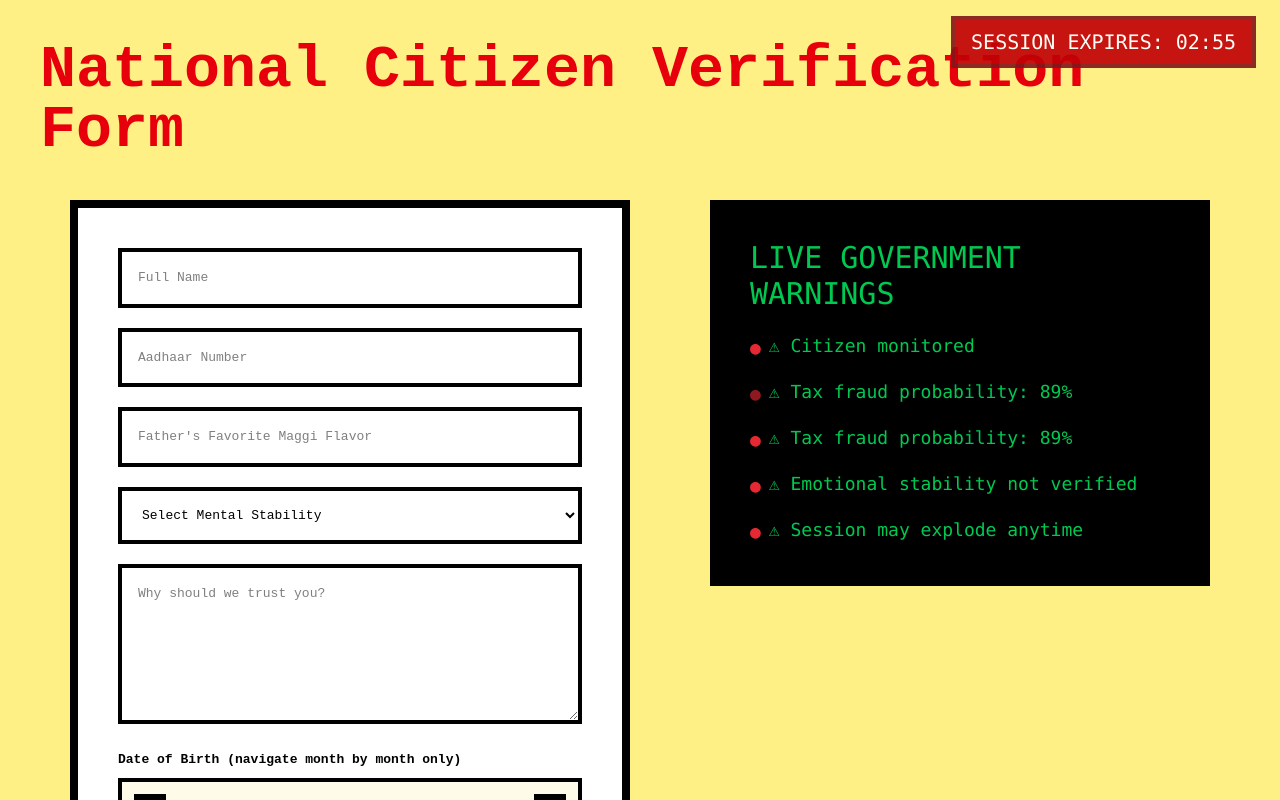
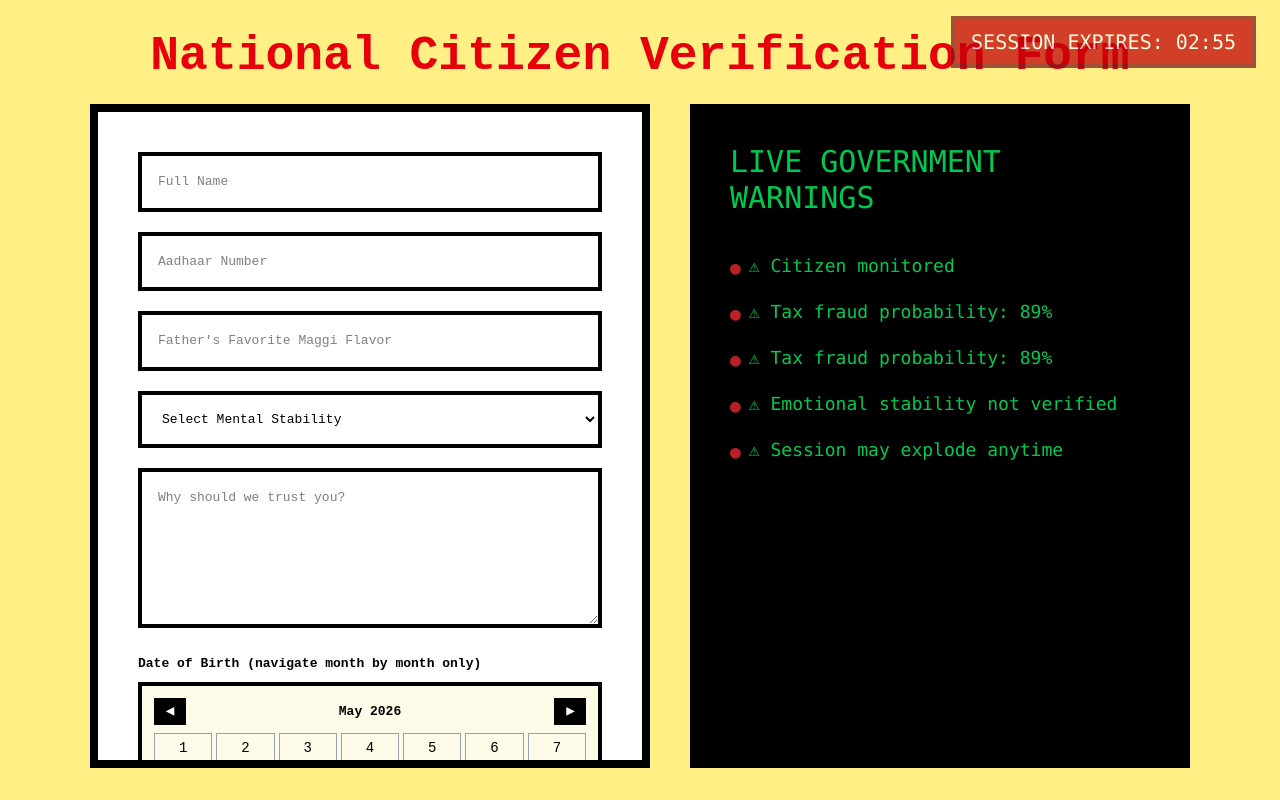
Before and after one commit to sarva1210/gov.exe, a React app in the folder frontend/: page /form in a window 1280 px wide. Shown: the top 800 px of the page. Built offline with nearby package versions, Linux system fonts and the light colour scheme; the HTML template or start-up script is replaced by a standard one.

Commit message:
scrollbar

```diff
--- a/frontend/src/pages/FormPortal.jsx
+++ b/frontend/src/pages/FormPortal.jsx
@@ -230,20 +230,20 @@ function FormPortal() {
   const toggleCheck = (k) => setCheckboxes(c => ({ ...c, [k]: !c[k] }))
 
   return (
-    <div className="min-h-screen bg-yellow-200 p-6 md:p-10 relative overflow-y-scroll w-full">
+    <div className="h-screen bg-yellow-200 p-6 md:p-8 flex flex-col relative overflow-hidden w-full">
 
       {/* Session timer — top right (Feature C) */}
       <div className="fixed top-4 right-6 bg-red-700 text-white font-mono px-4 py-2 z-50 text-xl border-4 border-red-900 animate-pulse">
         SESSION EXPIRES: {mm}:{ss}
       </div>
 
-      <h1 className="text-4xl md:text-6xl font-bold mb-10 text-red-600">
+      <h1 className="text-3xl md:text-5xl font-bold mb-6 text-red-600 text-center shrink-0">
         National Citizen Verification Form
       </h1>
 
-      <div className="flex flex-col lg:flex-row gap-10 lg:gap-20 items-start justify-center max-w-full">
+      <div className="flex flex-col lg:flex-row gap-6 lg:gap-10 items-stretch justify-center max-w-full flex-1 min-h-0">
         {/*  Form panel  */}
-        <form onSubmit={handleSubmit} className="bg-white border-8 border-black p-6 md:p-10 w-full max-w-[560px] flex flex-col gap-5">
+        <form onSubmit={handleSubmit} className="bg-white border-8 border-black p-6 md:p-10 w-full max-w-[560px] flex flex-col gap-5 overflow-y-scroll h-full shrink-0">
 
           <div>
             <input
@@ -372,7 +372,7 @@ function FormPortal() {
           </button>
         </form>
 
-        <div className="bg-black text-green-500 p-6 md:p-10 w-full max-w-[500px] h-fit lg:sticky lg:top-10">
+        <div className="bg-black text-green-500 p-6 md:p-10 w-full max-w-[500px] h-full overflow-y-scroll flex flex-col gap-4 shrink-0">
           <h2 className="text-3xl mb-5 font-mono">LIVE GOVERNMENT WARNINGS</h2>
           <div className="flex flex-col gap-4 text-lg font-mono">
             {warnings.map((w, i) => (
```
